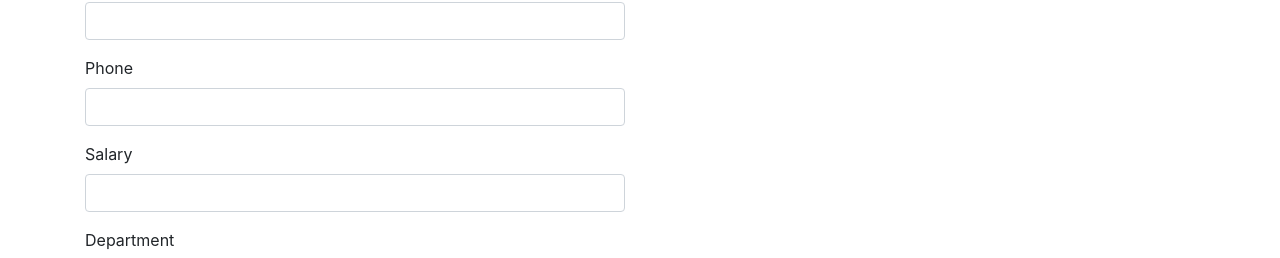
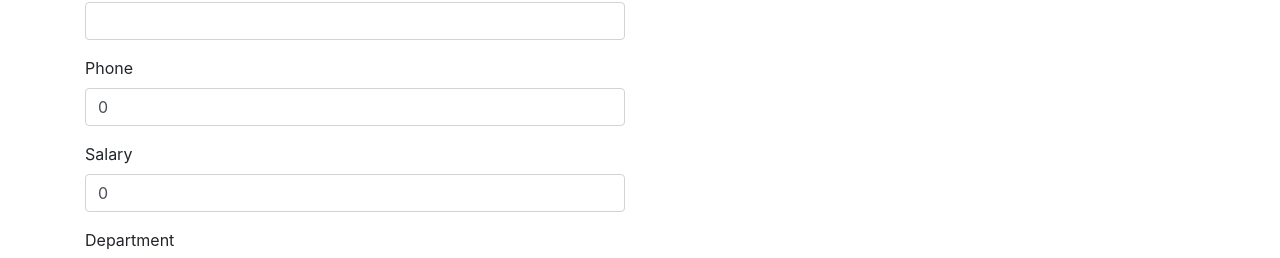
Before and after one commit to Nimasha-Madhushani/Employee-Management-System, an Angular app in the folder FullStack UI/FullStack.UI/: page /employees/add in a window 1280 px wide. Shown: the part 236-494 px from the top of the page. Built offline with nearby package versions, Linux system fonts and the light colour scheme.

Commit message:
bind the form

```diff
--- a/FullStack UI/FullStack.UI/src/app/app.module.ts
+++ b/FullStack UI/FullStack.UI/src/app/app.module.ts
@@ -7,6 +7,7 @@ import { AppRoutingModule } from './app-routing.module';
 import { AppComponent } from './app.component';
 import { EmployeesListComponent } from './components/employees/employees-list/employees-list.component';
 import { AddEmployeeComponent } from './components/employees/add-employee/add-employee.component';
+import { FormsModule } from '@angular/forms';
 
 @NgModule({
   declarations: [
@@ -23,6 +24,7 @@ import { AddEmployeeComponent } from './components/employees/add-employee/add-em
     HttpClientModule,
     RouterModule,
     CommonModule,
+    FormsModule
 
   ],
   exports: [ RouterModule ],
--- a/FullStack UI/FullStack.UI/src/app/components/employees/add-employee/add-employee.component.html
+++ b/FullStack UI/FullStack.UI/src/app/components/employees/add-employee/add-employee.component.html
@@ -4,26 +4,30 @@
     </h1>
     <div class="row">
         <div class="col-6">
-            <form>
+            <form #form="ngForm">
                 <div class="mb-3">
                     <label for="name" class="form-label">Name</label>
-                    <input type="text" class="form-control" id="name">
+                    <input type="text" class="form-control" id="name" name="name" [(ngModel)]="addEmployeeRequest.name">
                 </div>
                 <div class="mb-3">
                     <label for="email" class="form-label">Email</label>
-                    <input type="email" class="form-control" id="email">
+                    <input type="email" class="form-control" id="email" name="email"
+                        [(ngModel)]="addEmployeeRequest.email">
                 </div>
                 <div class="mb-3">
                     <label for="phone" class="form-label">Phone</label>
-                    <input type="number" class="form-control" id="phone">
+                    <input type="number" class="form-control" id="phone" name="phone"
+                        [(ngModel)]="addEmployeeRequest.phone">
                 </div>
                 <div class="mb-3">
                     <label for="salary" class="form-label">Salary</label>
-                    <input type="number" class="form-control" id="salary">
+                    <input type="number" class="form-control" id="salary" name="salary"
+                        [(ngModel)]="addEmployeeRequest.salary">
                 </div>
                 <div class="mb-3">
                     <label for="department" class="form-label">Department</label>
-                    <input type="text" class="form-control" id="department">
+                    <input type="text" class="form-control" id="department" name="department"
+                        [(ngModel)]="addEmployeeRequest.department">
                 </div>
                 <button type="submit" class="btn btn-primary">Submit</button>
             </form>
--- a/FullStack UI/FullStack.UI/src/app/components/employees/add-employee/add-employee.component.ts
+++ b/FullStack UI/FullStack.UI/src/app/components/employees/add-employee/add-employee.component.ts
@@ -1,10 +1,20 @@
-import { Component } from '@angular/core';
+import { Component, OnInit } from '@angular/core';
+import { Employee } from 'src/app/models/employee.model';
 
 @Component({
   selector: 'app-add-employee',
   templateUrl: './add-employee.component.html',
-  styleUrls: ['./add-employee.component.css']
+  styleUrls: ['./add-employee.component.css'],
 })
-export class AddEmployeeComponent {
-
+export class AddEmployeeComponent implements OnInit {
+  addEmployeeRequest: Employee = {
+    id: '',
+    name: '',
+    email: '',
+    phone: 0,
+    salary: 0,
+    department: '',
+  };
+  constructor() {}
+  ngOnInit(): void {}
 }
```
